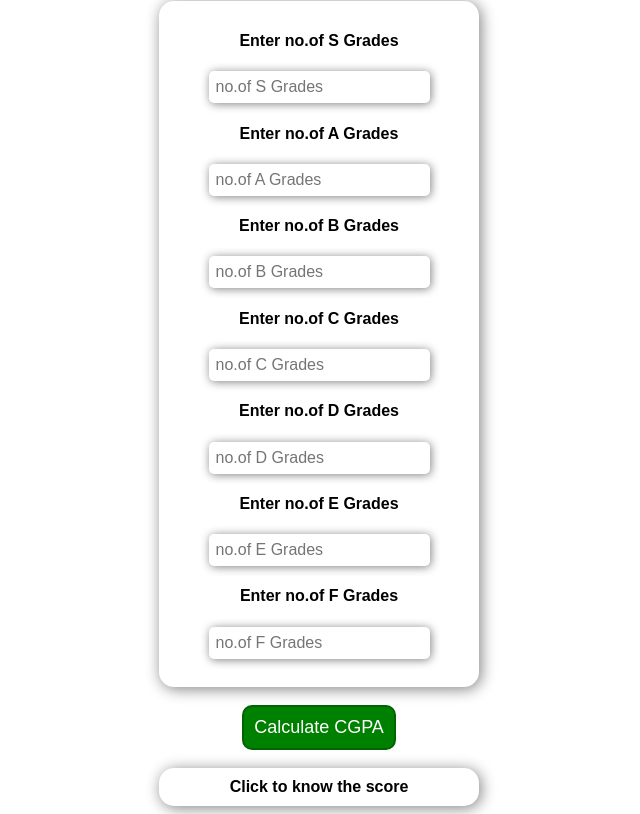
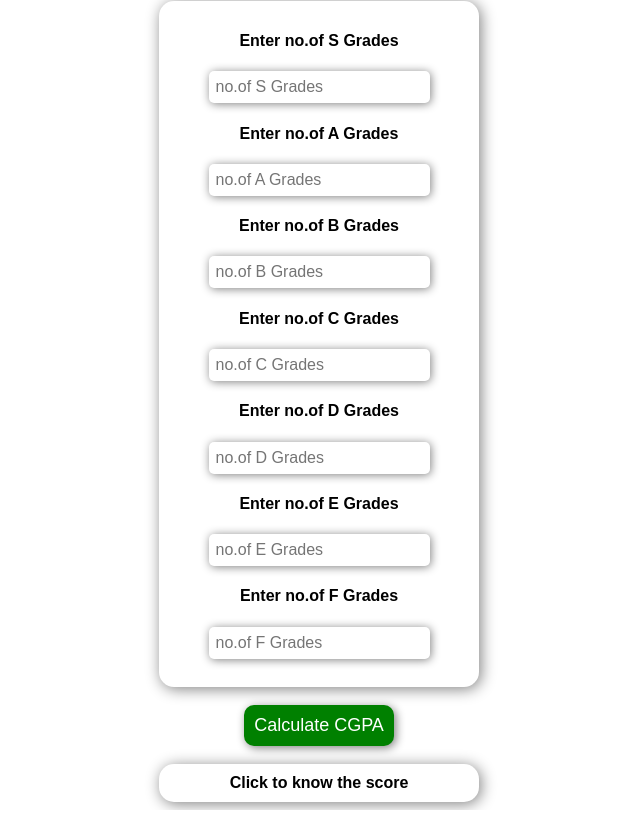
Before and after one commit to ViswanathSaiSandeep/CGPA-Calculator, a plain HTML site: page index.html in a window 1280 px wide. Shown: the part 79-893 px from the top of the page, without its empty margins (321-961 px from the left). Drawn offline with Linux system fonts and the light colour scheme.

Commit message:
Update style.css

```diff
--- a/style.css
+++ b/style.css
@@ -27,7 +27,8 @@ button{
     font-size: large;
     padding: 10px;
     border-radius: 10px;
-    border: solid darkgreen 2px;
+    border: none;
+    box-shadow: 2px 2px 10px grey;
     font-family: Arial;
 }
 body{
```
